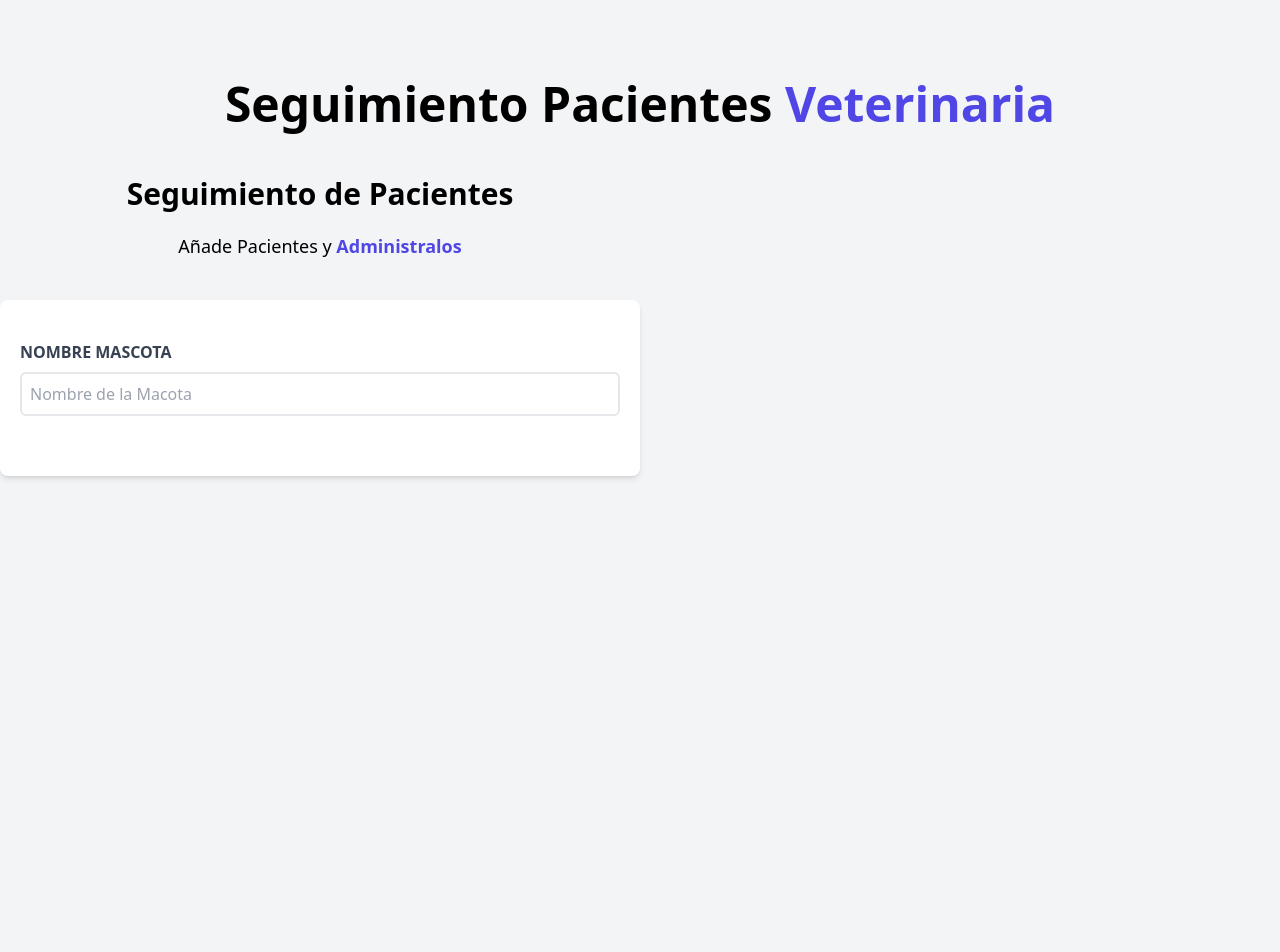
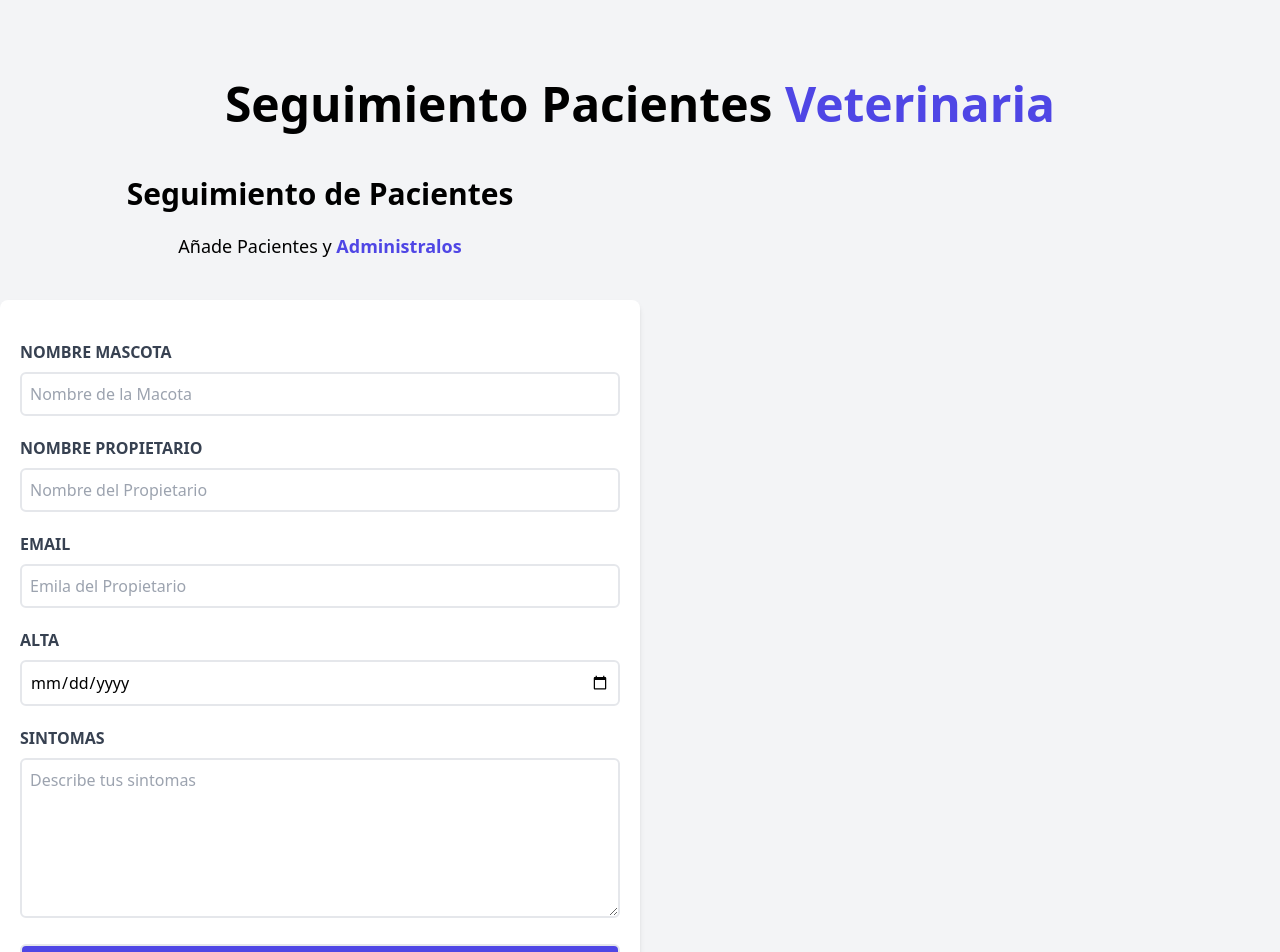
Before and after one commit to LuisAmorteguiTest3691/vue-proyecto-formulario-veterineria, a Vue app: page / in a window 1280 px wide. Shown: the top 952 px of the page. Before the commit the page ends 880 px from the top, so only its background shows below. Built offline with nearby package versions, Linux system fonts and the light colour scheme.

Commit message:
Finalizando el diseño del formulario

```diff
--- a/src/components/Formulario.vue
+++ b/src/components/Formulario.vue
@@ -10,9 +10,13 @@
             <span class="text-indigo-600 font-bold">Administralos</span>
         </p>
         <form class="bg-white shadow-md rounded-lg py-10 px-5 mb-10">
-            <!-- campo nmombre mascota -->
             <div class="mb-5">
-                <label for="mascota" class="block text-gray-700 uppercase font-bold">Nombre Mascota</label>
+                <label
+                    for="mascota"
+                    class="block text-gray-700 uppercase font-bold"
+                >
+                    Nombre Mascota
+                </label>
                 <input
                     type="text"
                     id="mascota"
@@ -20,6 +24,64 @@
                     class="border-2 w-full p-2 mt-2 placeholder-gray-400 rounded-md"
                 />
             </div>
+            <div class="mb-5">
+                <label
+                    for="propietario"
+                    class="block text-gray-700 uppercase font-bold"
+                >
+                    Nombre Propietario
+                </label>
+                <input
+                    type="text"
+                    id="propietario"
+                    placeholder="Nombre del Propietario"
+                    class="border-2 w-full p-2 mt-2 placeholder-gray-400 rounded-md"
+                />
+            </div>
+            <div class="mb-5">
+                <label
+                    for="email"
+                    class="block text-gray-700 uppercase font-bold"
+                >
+                    Email
+                </label>
+                <input
+                    type="email"
+                    id="email"
+                    placeholder="Emila del Propietario"
+                    class="border-2 w-full p-2 mt-2 placeholder-gray-400 rounded-md"
+                />
+            </div>
+            <div class="mb-5">
+                <label
+                    for="alta"
+                    class="block text-gray-700 uppercase font-bold"
+                >
+                    Alta
+                </label>
+                <input
+                    type="date"
+                    id="alta"
+                    class="border-2 w-full p-2 mt-2 placeholder-gray-400 rounded-md"
+                />
+            </div>
+            <div class="mb-5">
+                <label
+                    for="sintomas"
+                    class="block text-gray-700 uppercase font-bold"
+                >
+                    Sintomas
+                </label>
+                <textarea
+                    id="sintomas"
+                    placeholder="Describe tus sintomas"
+                    class="border-2 w-full p-2 mt-2 placeholder-gray-400 rounded-md h-40"
+                />
+            </div>
+            <input
+                type="submit"
+                class="border-2 rounded-md  bg-indigo-600 w-full p-3 text-white uppercase font-bold hover:bg-indigo-700 cursor-pointer transition-colors"
+            />
         </form>
     </div>
 </template>
```
Also changed, not shown: 8 other files (tests, documents, lock files or other folders).
